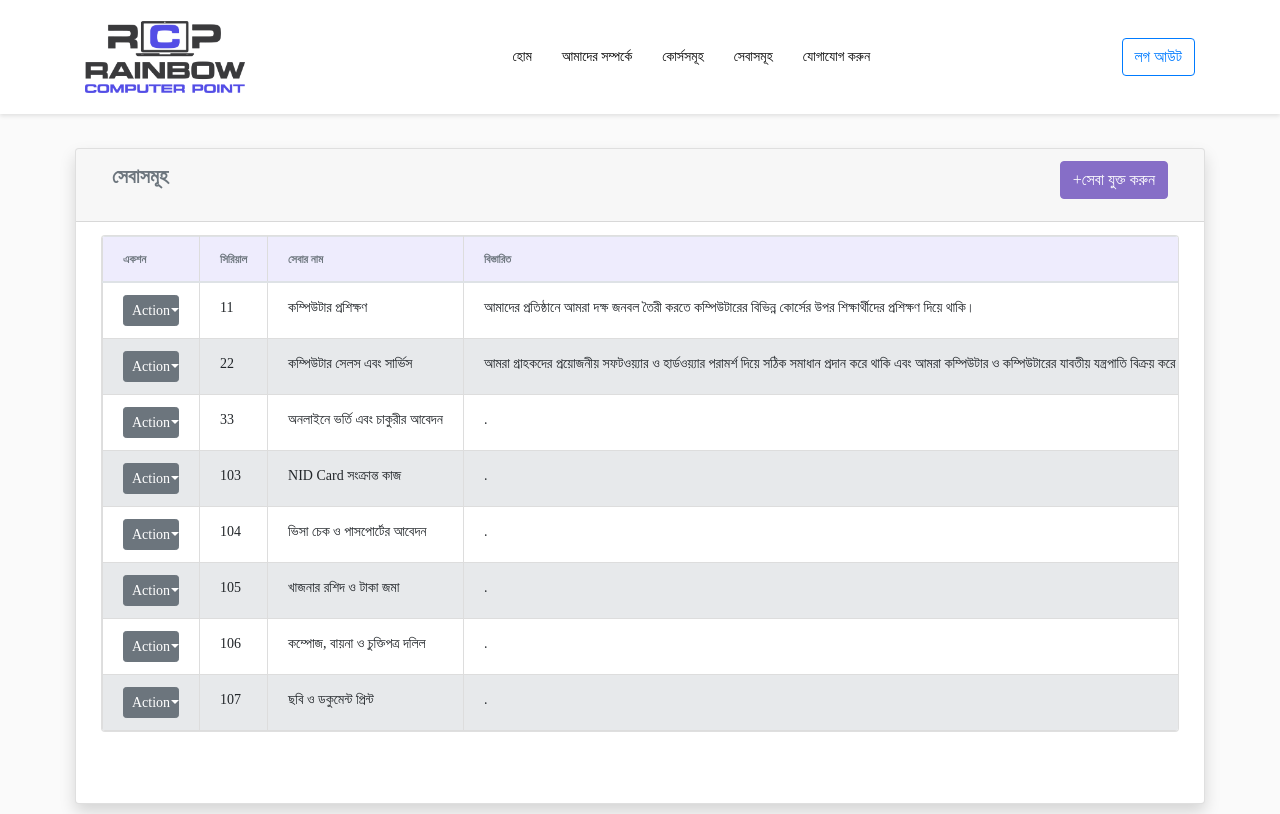
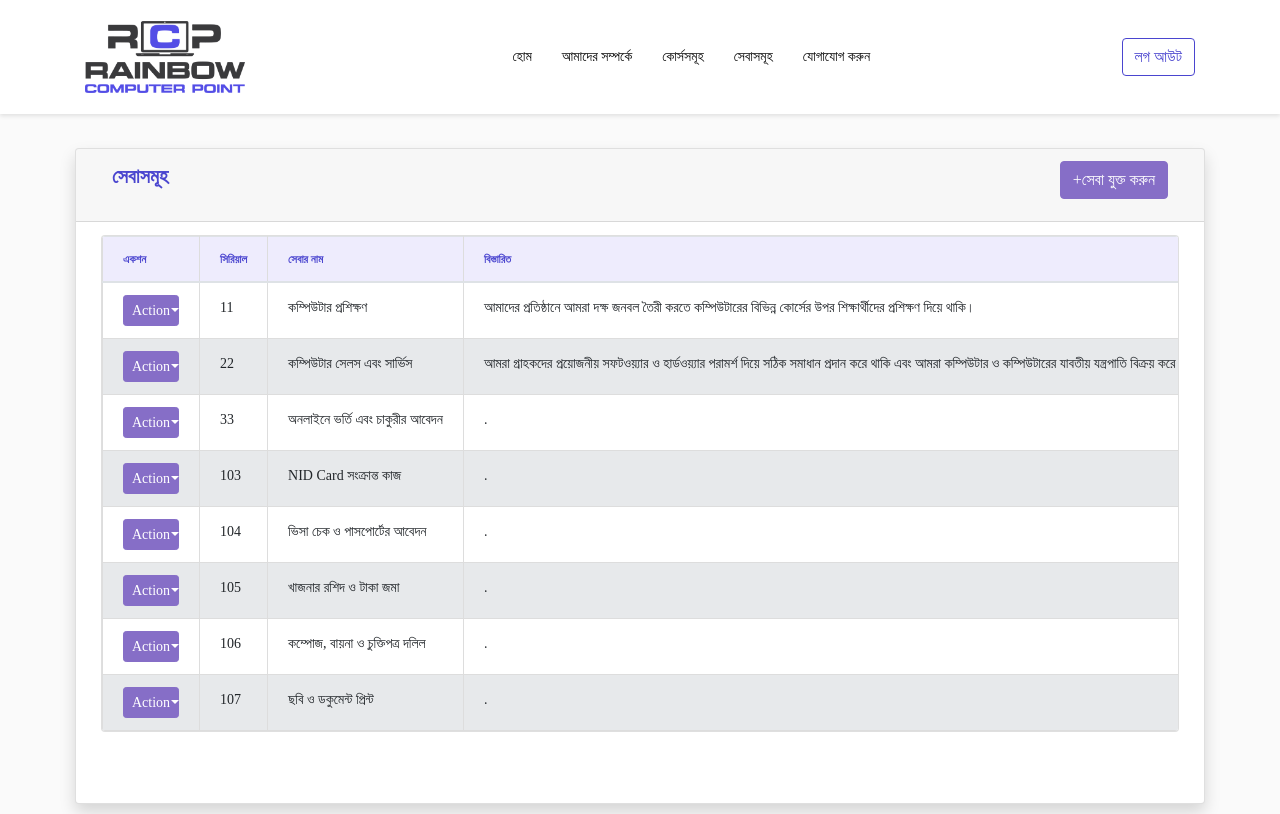
Before and after one commit to mrshakil015/Web-Development, a Flask app: page /adminservice in a window 1280 px wide. Run offline with Flask 3, Linux system fonts and the light colour scheme; data comes from the database, SQL or seed files in the repository; some libraries are stand-ins or nearby versions; some web fonts are replaced.

Commit message:
Admin Table Style Modification

```diff
--- a/Rainbow Computer Point Website/static/css/admincourse.css
+++ b/Rainbow Computer Point Website/static/css/admincourse.css
@@ -557,8 +557,33 @@
 }
 
 
+.text-primary {
+    color: #4a45cf !important;
+}
 
+.btn-outline-primary {
+    color: #4a45cf;
+    border: 1px solid#4a45cf;
+}
+.btn-outline-primary:hover {
+    background-color: #4a45cf;
+    color: #fff;
+    border: 1px solid#4a45cf;
+}
+.btn-primary{
+    background-color: #4a45cf;
+    color: #fff;
+    border: 1px solid#4a45cf;
+}
+.page-item.active .page-link {
+    background-color: #4a45cf;
+    color: #fff;
+    border: 1px solid#4a45cf;
+}
 
+.page-link{
+    color: #4a45cf;
+}
 .admindashboard-card .card {
     position: relative;
     display: -webkit-box;
--- a/Rainbow Computer Point Website/templates/admincourse.html
+++ b/Rainbow Computer Point Website/templates/admincourse.html
@@ -115,7 +115,7 @@
                     <div class="card shadow">
                         <div class="card-header">
                             <div class="row justify-content-between ml-3 mr-3">
-                                <h5 class="text-secondary"><strong>কোর্সসমূহ<strong></h5>
+                                <h5 class="text-primary"><strong>কোর্সসমূহ<strong></h5>
                                 <button type="button" class="btn btn-primary" data-toggle="modal"
                                     data-target="#addcourseModal">
                                     +কোর্স যুক্ত করুন
@@ -162,7 +162,7 @@
                                                                         <td>${row.amount}</td>
                                                                         <td class="text-end">
                                                                             <div class="dropdown">
-                                                                                <button class="btn btn-sm btn-secondary dropdown-toggle" type="button" id="dropdownMenuButton" data-toggle="dropdown" aria-haspopup="true" aria-expanded="false">
+                                                                                <button class="btn btn-sm btn-primary dropdown-toggle" type="button" id="dropdownMenuButton" data-toggle="dropdown" aria-haspopup="true" aria-expanded="false">
                                                                                     Action
                                                                                 </button>
                                                                                 <div class="dropdown-menu" aria-labelledby="dropdownMenuButton">
--- a/Rainbow Computer Point Website/templates/adminservice.html
+++ b/Rainbow Computer Point Website/templates/adminservice.html
@@ -39,6 +39,9 @@
             text-align: left;
             padding: 8px;
             word-wrap: break-word;
+        }
+        th {
+            color: #4a45cf;
         }
 
         tr:nth-child(even) {
@@ -117,7 +120,7 @@
                     <div class="card shadow">
                         <div class="card-header">
                             <div class="row justify-content-between ml-3 mr-3">
-                                <h5 class="text-secondary"><strong>সেবাসমূহ<strong></h5>
+                                <h5 class="text-primary"><strong>সেবাসমূহ<strong></h5>
                                 <button type="button" class="btn btn-primary" data-toggle="modal"
                                     data-target="#addserviceModal">
                                     +সেবা যুক্ত করুন
@@ -152,7 +155,7 @@
                                                                     tr.innerHTML = `
                                                                     <td class="text-end">
                                                                             <div class="dropdown">
-                                                                                <button class="btn btn-sm btn-secondary dropdown-toggle" type="button" id="dropdownMenuButton" data-toggle="dropdown" aria-haspopup="true" aria-expanded="false">
+                                                                                <button class="btn btn-sm btn-primary dropdown-toggle" type="button" id="dropdownMenuButton" data-toggle="dropdown" aria-haspopup="true" aria-expanded="false">
                                                                                     Action
                                                                                 </button>
                                                                                 <div class="dropdown-menu" aria-labelledby="dropdownMenuButton">
```
Also changed, not shown: Rainbow Computer Point Website/templates/pendingstudent.html (+7 -7 lines).
